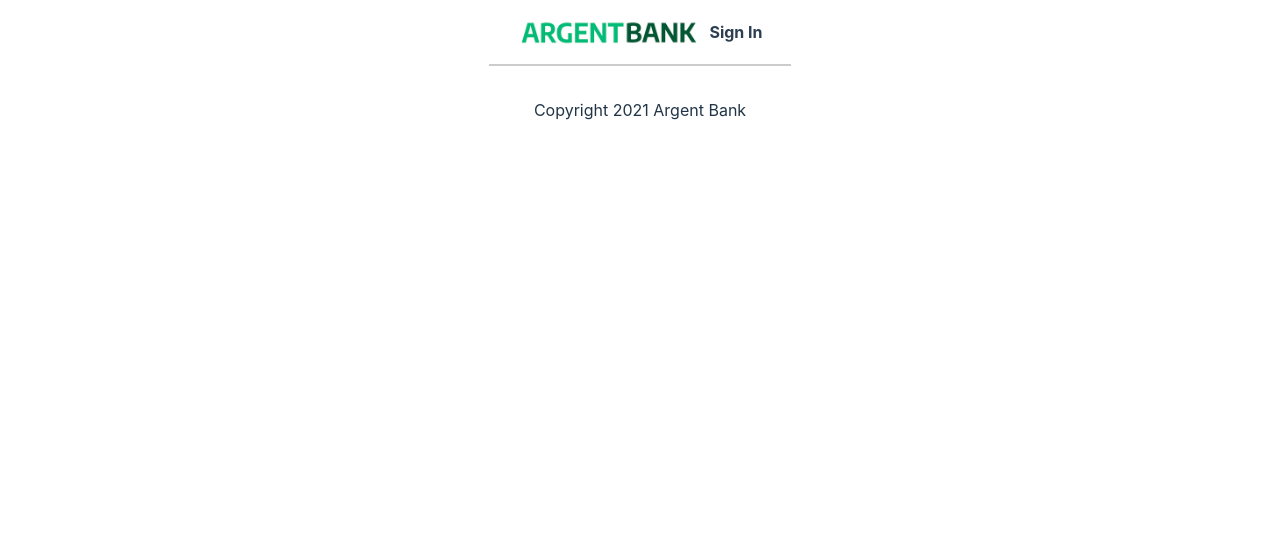
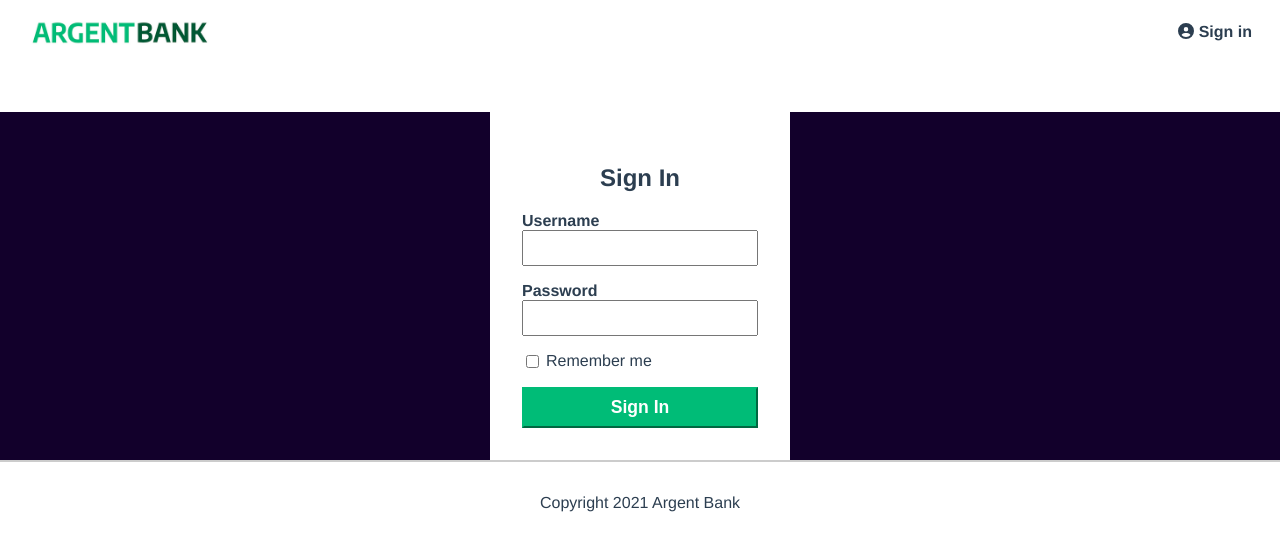
Before and after one commit to lauradauzat/OC_13_ArgentBank, a React (Vite) app in the folder FRONT/argentbankapp/: page /login in a window 1280 px wide. Shown: the top 550 px of the page. Built offline with nearby package versions, Linux system fonts and the light colour scheme.

Commit message:
loggin logout

```diff
--- a/FRONT/argentbankapp/package.json
+++ b/FRONT/argentbankapp/package.json
@@ -9,6 +9,10 @@
     "preview": "vite preview"
   },
   "dependencies": {
+    "@fortawesome/fontawesome-svg-core": "^6.4.0",
+    "@fortawesome/free-regular-svg-icons": "^6.4.0",
+    "@fortawesome/free-solid-svg-icons": "^6.4.0",
+    "@fortawesome/react-fontawesome": "^0.2.0",
     "react": "^18.2.0",
     "react-dom": "^18.2.0",
     "react-router-dom": "^6.10.0"
--- a/FRONT/argentbankapp/src/App.jsx
+++ b/FRONT/argentbankapp/src/App.jsx
@@ -1,19 +1,21 @@
 import React from "react";
 import { BrowserRouter as Router, Routes, Route } from "react-router-dom";
 import Home from "./components/Home";
-import SignIn from "./components/SignIn";
+import Login from "./components/Login";
 import User from "./components/User";
 import Header from "./components/Header";
 import Footer from "./components/Footer";
 
 function App() {
+
+
   return (
     <>
     <Header />
     <Router>
       <Routes>
         <Route path="/" element={<Home />} />
-        <Route path="/sign-in" element={<SignIn />} />
+        <Route path="/login" element={<Login />} />
         <Route path="/user" element={<User />} />
         {/* Add other routes here */}
       </Routes>
--- a/FRONT/argentbankapp/src/components/Header.jsx
+++ b/FRONT/argentbankapp/src/components/Header.jsx
@@ -1,10 +1,34 @@
-import React from "react";
+import React, { useState } from "react";
+import { FontAwesomeIcon } from "@fortawesome/react-fontawesome";
+import { faUserCircle, faSignOutAlt } from "@fortawesome/free-solid-svg-icons";
+
+
 
 function Header() {
+  const [isLoggedIn, setIsLoggedIn] = useState(localStorage.getItem("token") ? true : false);
+
+
+  function handleLogout(event) {
+    event.preventDefault();
+
+    // Clear the authentication token from local storage
+    localStorage.removeItem("token");
+
+    // Update the login status
+    setIsLoggedIn(false);
+
+    // Redirect to the login page
+    window.location.href = "/login";
+  }
+
+  function handleSignInClick() {
+    window.location.href = "/login";
+  }
+
   return (
     <header>
       <nav className="main-nav">
-        <a className="main-nav-logo" href="/">
+      <a className="main-nav-logo" href="/">
           <img
             className="main-nav-logo-image"
             src="/src/assets/img/argentBankLogo.png"
@@ -13,10 +37,15 @@ function Header() {
           <h1 className="sr-only">Argent Bank</h1>
         </a>
         <div>
-          <a className="main-nav-item" href="/sign-in">
-            <i className="fa fa-user-circle"></i>
-            Sign In
-          </a>
+        {isLoggedIn ? (
+            <a href="/" className="main-nav-item" onClick={handleLogout}>
+              <FontAwesomeIcon icon={faSignOutAlt} /> Sign out
+            </a>
+          ) : (
+            <a href="/login" className="main-nav-item" onClick={handleSignInClick}>
+              <FontAwesomeIcon icon={faUserCircle} /> Sign in
+            </a>
+          )}
         </div>
       </nav>
     </header>
--- /dev/null
+++ b/FRONT/argentbankapp/src/components/Login.jsx
@@ -0,0 +1,69 @@
+import React, { useState } from "react";
+
+function Login() {
+  const [username, setUsername] = useState("");
+  const [password, setPassword] = useState("");
+
+  function handleSubmit(event) {
+    event.preventDefault();
+
+    // Make the API request
+    fetch("http://localhost:3001/api/v1/user/login", {
+      method: "POST",
+      headers: {
+        "Content-Type": "application/json",
+      },
+      body: JSON.stringify({ username, password }),
+    })
+      .then((response) => response.json())
+      .then((data) => {
+        // Handle the response data
+        localStorage.setItem("token", data.token);
+        window.location.href = "/user";
+      })
+      .catch((error) => {
+        console.error("Error:", error);
+      });
+  }
+
+  return (
+    <div>
+      <main className="main bg-dark">
+        <section className="sign-in-content">
+          <i className="fa fa-user-circle sign-in-icon"></i>
+          <h1>Sign In</h1>
+          <form onSubmit={handleSubmit}>
+            <div className="input-wrapper">
+              <label htmlFor="username">Username</label>
+              <input
+                type="text"
+                id="username"
+                value={username}
+                onChange={(event) => setUsername(event.target.value)}
+              />
+            </div>
+            <div className="input-wrapper">
+              <label htmlFor="password">Password</label>
+              <input
+                type="password"
+                id="password"
+                value={password}
+                onChange={(event) => setPassword(event.target.value)}
+              />
+            </div>
+            <div className="input-remember">
+              <input type="checkbox" id="remember-me" />
+              <label htmlFor="remember-me">Remember me</label>
+            </div>
+
+            <button className="sign-in-button" type="submit">
+              Sign In
+            </button>
+          </form>
+        </section>
+      </main>
+    </div>
+  );
+}
+
+export default Login;
--- a/FRONT/argentbankapp/src/components/SignIn.jsx
+++ /dev/null
@@ -1,38 +0,0 @@
-import React from "react";
-
-function SignIn() {
-  return (
-    <div>
-
-      <main className="main bg-dark">
-        <section className="sign-in-content">
-          <i className="fa fa-user-circle sign-in-icon"></i>
-          <h1>Sign In</h1>
-          <form>
-            <div className="input-wrapper">
-              <label htmlFor="username">Username</label>
-              <input type="text" id="username" />
-            </div>
-            <div className="input-wrapper">
-              <label htmlFor="password">Password</label>
-              <input type="password" id="password" />
-            </div>
-            <div className="input-remember">
-              <input type="checkbox" id="remember-me" />
-              <label htmlFor="remember-me">Remember me</label>
-            </div>
-            {/* PLACEHOLDER DUE TO STATIC SITE */}
-            <a href="./user.html" className="sign-in-button">
-              Sign In
-            </a>
-            {/* SHOULD BE THE BUTTON BELOW */}
-            {/* <button className="sign-in-button">Sign In</button> */}
-          </form>
-        </section>
-      </main>
-
-    </div>
-  );
-}
-
-export default SignIn;
--- a/FRONT/argentbankapp/src/index.css
+++ b/FRONT/argentbankapp/src/index.css
@@ -1,4 +1,4 @@
-/*VITE CSS$*/
+/* VITE CSS$
 
 :root {
   font-family: Inter, system-ui, Avenir, Helvetica, Arial, sans-serif;
@@ -68,7 +68,7 @@ button:focus-visible {
   button {
     background-color: #f9f9f9;
   }
-}
+} */
 
 
 /*imported from original project css */
@@ -146,7 +146,7 @@ body {
 }
 
 .hero {
-  background-image: url('../img/bank-tree.jpeg');
+  background-image: url('/src/assets/img/bank-tree.jpeg');
   background-position: 0 -50px;
   background-size: cover;
   background-repeat: no-repeat;
```
Also changed, not shown: 1 other file (tests, documents, lock files or other folders).
